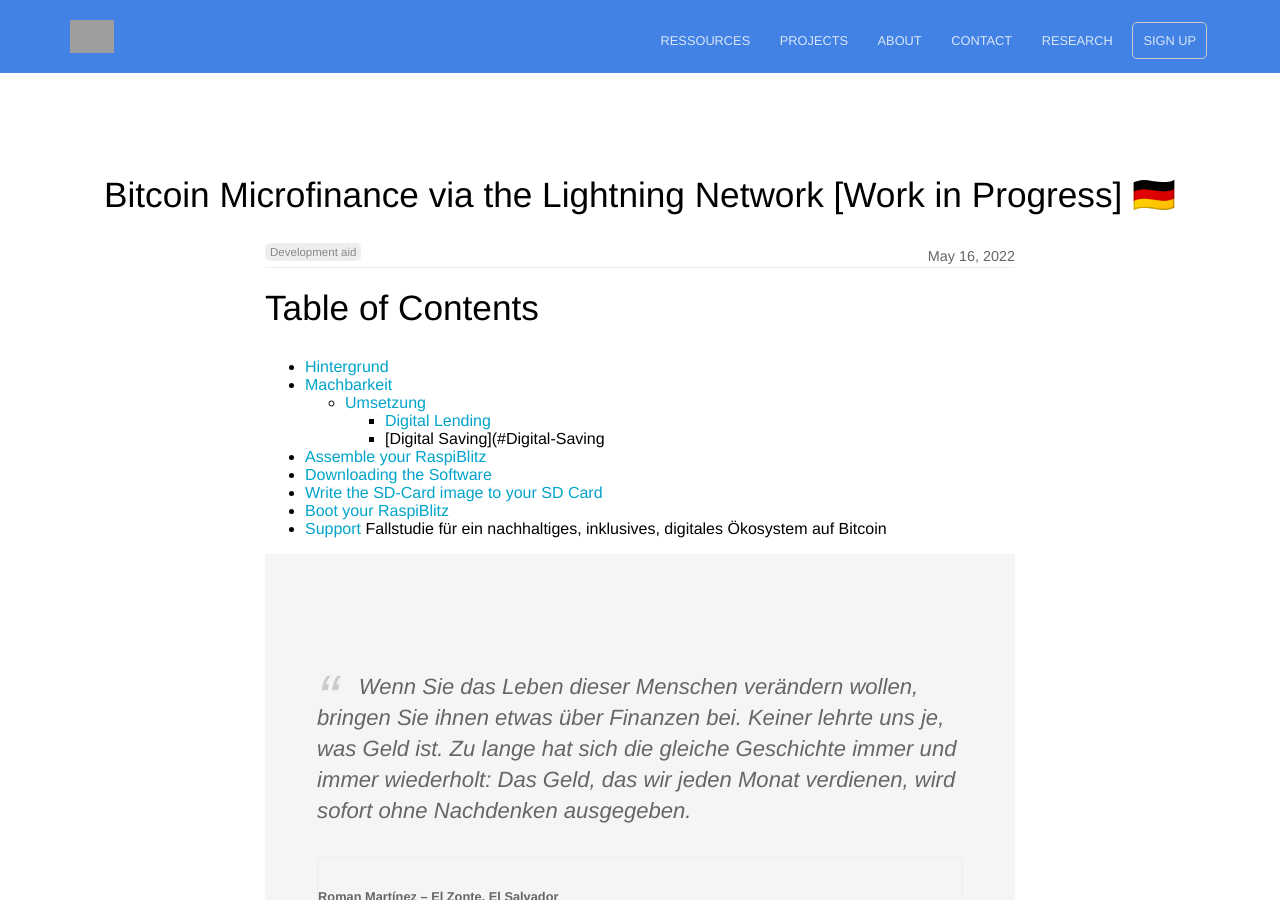
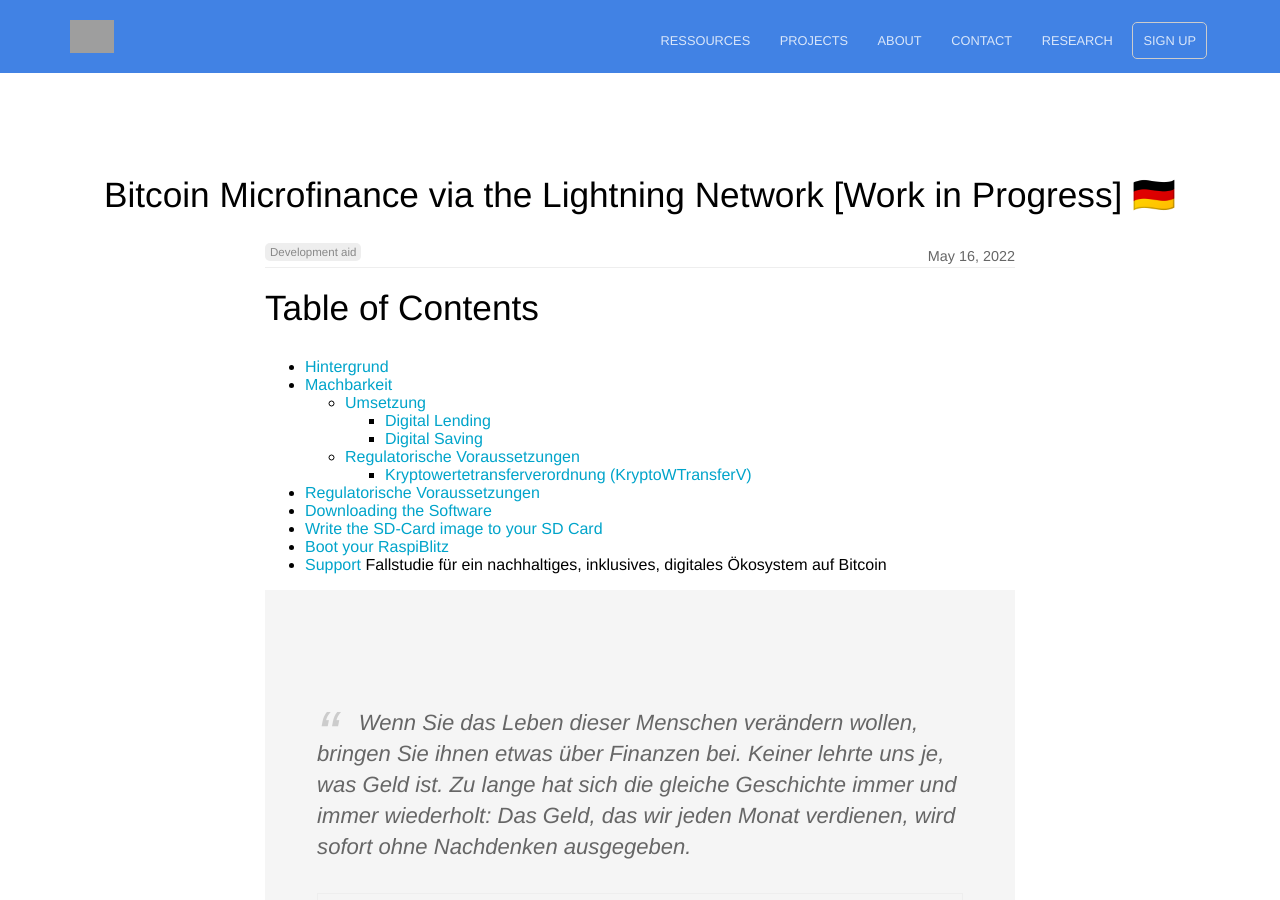
Before and after one commit to Bitcoin-InnovationHub/home, a Jekyll site: the page built from _posts/2022-05-16-bitcoin-microfinance.md, in a window 1280 px wide and 900 px high. Built offline with Jekyll 4.4.1, drawn with Linux system fonts in a browser that asks for light colours; grey boxes are pictures that could not be loaded.

Commit message:
Update 2022-05-16-bitcoin-microfinance.md

```diff
--- a/_posts/2022-05-16-bitcoin-microfinance.md
+++ b/_posts/2022-05-16-bitcoin-microfinance.md
@@ -11,8 +11,10 @@ Table of Contents
   - [Machbarkeit](#Machbarkeit)
     - [Umsetzung](#Umsetzung)
     	- [Digital Lending](#Digital-Lending)
-    	- [Digital Saving](#Digital-Saving
-  - [Assemble your RaspiBlitz](#assemble-your-raspiblitz)
+    	- [Digital Saving](#Digital-Saving)
+    - [Regulatorische Voraussetzungen](#Regulatorische-Voraussetzungen)
+    	- [Kryptowertetransferverordnung (KryptoWTransferV)](#Kryptowertetransferverordnung-(KryptoWTransferV))
+  - [Regulatorische Voraussetzungen](#assemble-your-raspiblitz)
   - [Downloading the Software](#downloading-the-software)
   - [Write the SD-Card image to your SD Card](#write-the-sd-card-image-to-your-sd-card)
   - [Boot your RaspiBlitz](#boot-your-raspiblitz)
```
